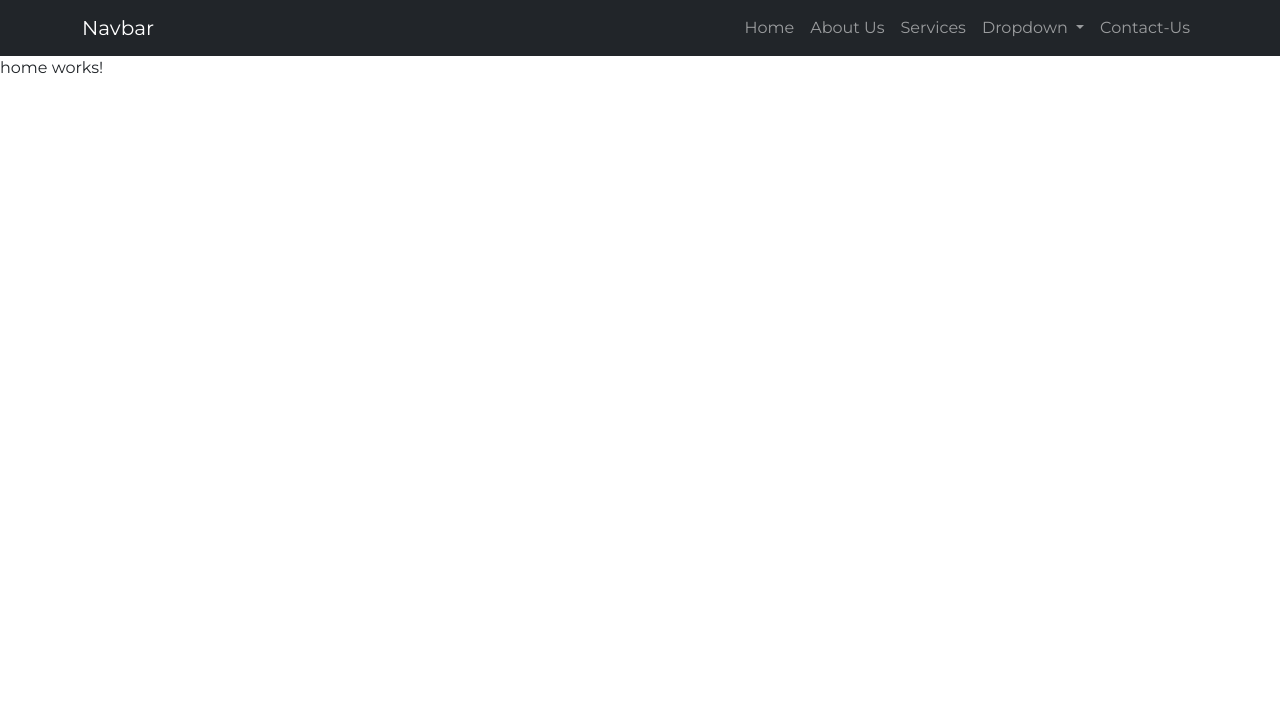
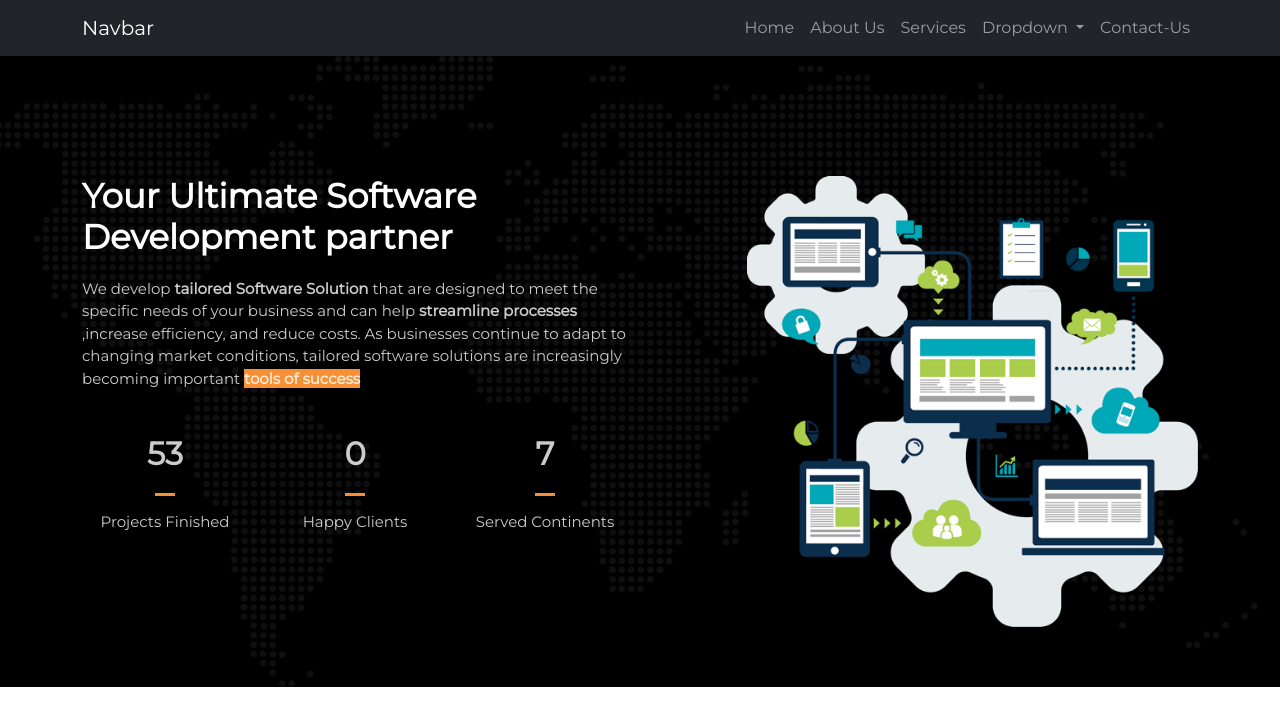
Before and after one commit to ThabangManaka/Startup, an Angular app: page / in a window 1280 px wide. Shown: the top 726 px of the page. Built offline with nearby package versions, Linux system fonts and the light colour scheme.

Commit message:
Added Hero Background

```diff
--- a/src/app/home/home.component.html
+++ b/src/app/home/home.component.html
@@ -1 +1,45 @@
-<p>home works!</p>
+<div class="parallax d-flex align-items-center">
+  <div class="container">
+    <div class="row gy-4 d-flex justify-content-between ">
+    <div class="col-lg-6 order-2 order-lg-1 ">
+      <h2>Your Ultimate Software Development partner</h2>
+      <p>We develop
+      <b>tailored Software Solution </b>
+      that are designed to meet the specific needs of your business and can help
+      <b>streamline processes</b>
+      ,increase efficiency, and reduce costs. As businesses continue to adapt to changing market conditions, tailored software solutions are increasingly
+      becoming important
+      <b class="highlight">tools of success</b>
+    </p>
+    <div class="row gy-4">
+  <div class="col-lg-4 col-6">
+      <div class="stats-item text-center ">
+        <span>53</span>
+        <div class="horizontalline"></div>
+        <p  class="stats-text">Projects Finished</p>
+      </div>
+     </div>
+     <div class="col-lg-4 col-6">
+      <div class="stats-item text-center ">
+        <span>0</span>
+        <div class="horizontalline"></div>
+        <p class="stats-text">Happy Clients</p>
+      </div>
+     </div>
+     <div class="col-lg-4 col-6" >
+      <div class="stats-item text-center ">
+        <span>7</span>
+        <div class="horizontalline"></div>
+        <p  class="stats-text">Served Continents</p>
+      </div>
+     </div>
+
+    </div>
+    </div>
+    <div class="col-lg-5 order-1 order-lg-2 hero-img">
+      <img src=".//../../assets/imgs/home_2.png" class=" img-fluid  mb-3 mb-lg-0" >
+      </div>
+    </div>
+  </div>
+
+</div>
--- a/src/app/home/home.component.scss
+++ b/src/app/home/home.component.scss
@@ -0,0 +1,48 @@
+.parallax {
+  width: 100%;
+    min-height: 50vh;
+    background-color: #000;
+    background-image: url('../../assets/imgs/hero-bg.png');
+    background-size: cover;
+    background-position: center;
+
+    padding: 120px 0 60px 0;
+    color: rgba(255, 255, 255, 0.8);
+}
+h2 {
+  margin-bottom: 20px;
+  padding: 0;
+  font-size: 34px;
+  font-weight: 900;
+  color: #fff;
+}
+p {
+  font-size: 15px;
+  font-weight: 400;
+  margin-bottom: 40px;
+}
+.highlight {
+  background-color: #F79034;
+}
+
+ .stats-item span {
+  font-size: 32px;
+  display: block;
+  font-weight: 700;
+  //margin-bottom: 15px;
+  padding-bottom: 15px;
+  position: relative;
+}
+.stats-text {
+  margin-top: 15px;
+}
+.horizontalline{
+
+  width: 20px;
+  height: 3px;
+  background:#F79034;
+margin-bottom: 15px;
+
+  margin: auto;
+
+}
```
Also changed, not shown: src/assets/imgs/hero-bg.png (added), src/assets/imgs/home_2.png (added).
